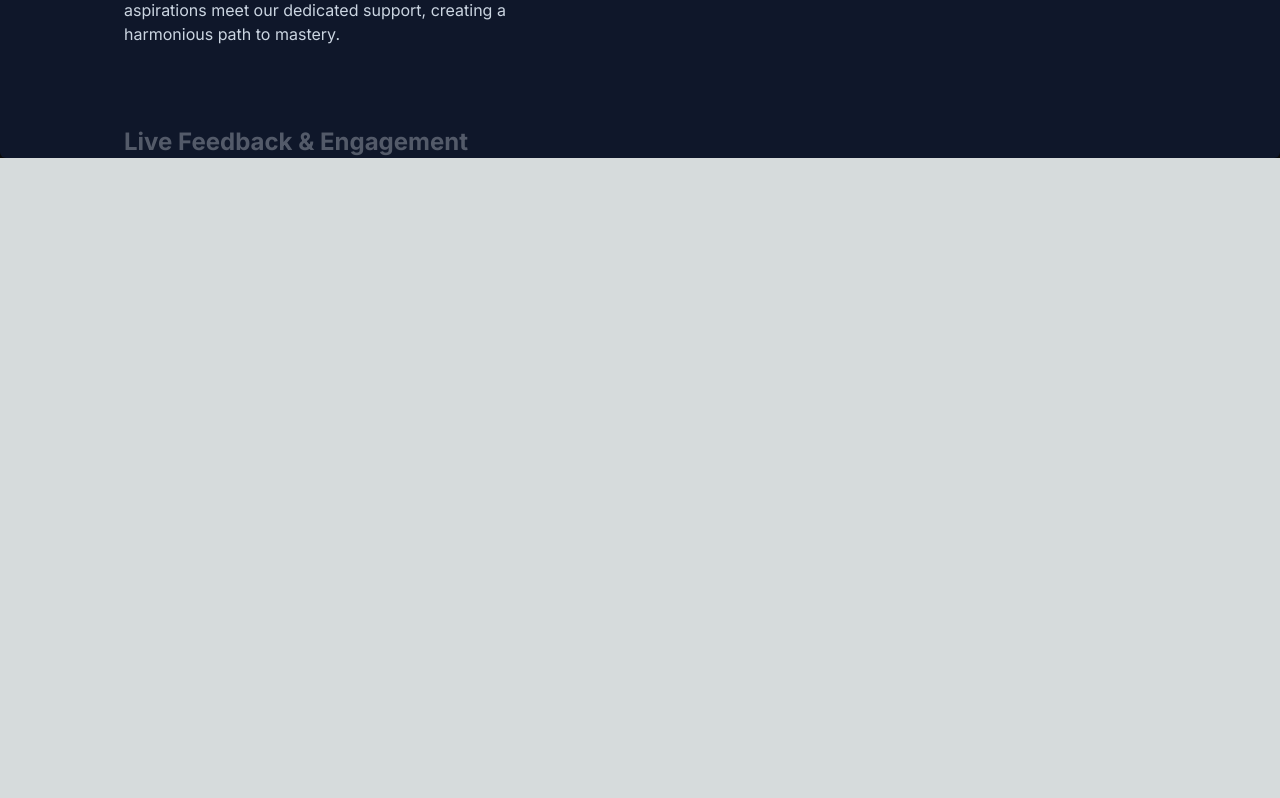
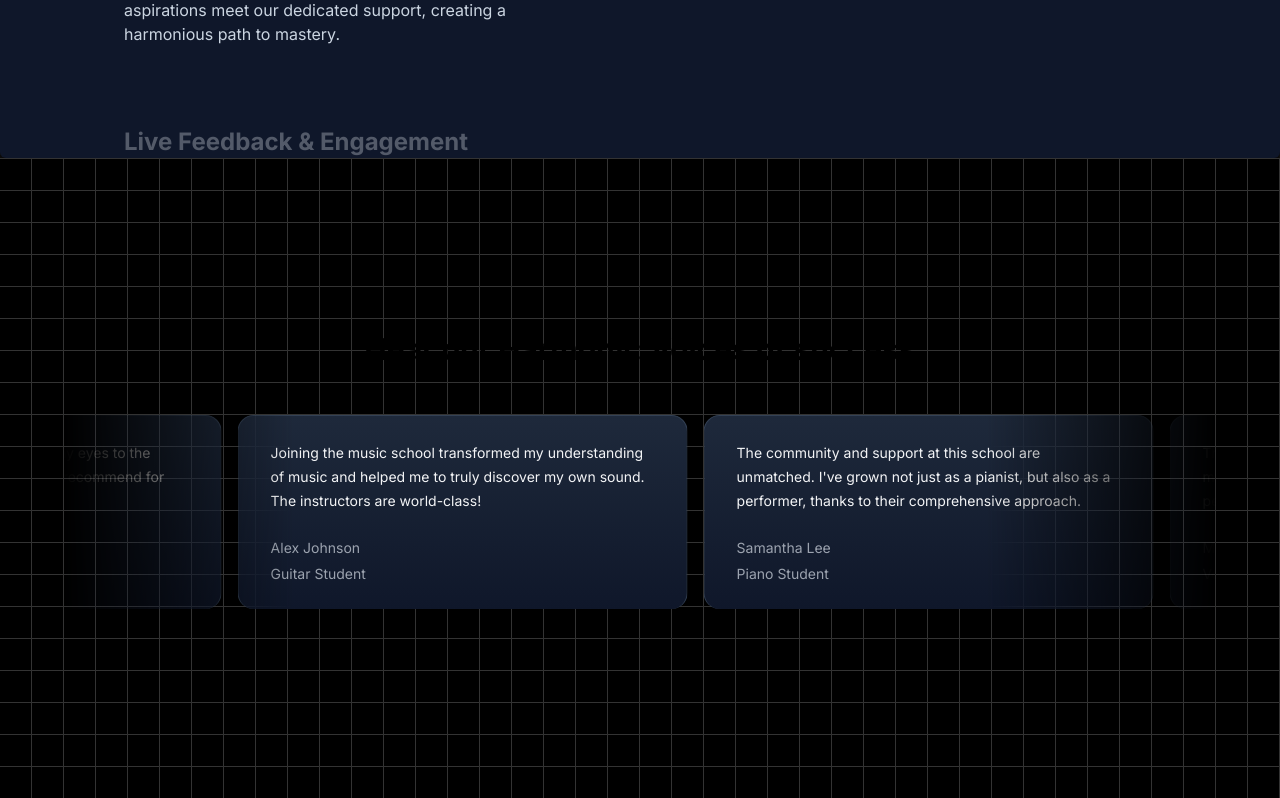
Before and after one commit to adityakkpk/musicnextjs, a Next.js app: page / in a window 1280 px wide. Shown: the part 1670-2468 px from the top of the page. Before the commit the page ends 1828 px from the top, so only its background shows below. Built offline with nearby package versions, Linux system fonts and the light colour scheme.

Commit message:
Day 6 - Grid background and Moving cards

```diff
--- a/src/app/page.tsx
+++ b/src/app/page.tsx
@@ -1,5 +1,6 @@
 import FeaturedCourses from "@/components/FeaturedCourses";
 import HeroSection from "@/components/HeroSection";
+import TestimonialCards from "@/components/TestimonialCards";
 import WhyChooseUs from "@/components/WhyChooseUs";
 
 export default function Home() {
@@ -8,6 +9,7 @@
       <HeroSection />
       <FeaturedCourses />
       <WhyChooseUs />
+      <TestimonialCards />
     </main>
   );
 }
--- /dev/null
+++ b/src/components/TestimonialCards.tsx
@@ -0,0 +1,56 @@
+"use client";
+import { InfiniteMovingCards } from "./ui/infinite-moving-cards";
+
+const TestimonialCards = () => {
+  const musicSchoolTestimonials = [
+    {
+      quote:
+        "Joining the music school transformed my understanding of music and helped me to truly discover my own sound. The instructors are world-class!",
+      name: "Alex Johnson",
+      title: "Guitar Student",
+    },
+    {
+      quote:
+        "The community and support at this school are unmatched. I've grown not just as a pianist, but also as a performer, thanks to their comprehensive approach.",
+      name: "Samantha Lee",
+      title: "Piano Student",
+    },
+    {
+      quote:
+        "This school offered me the tools and confidence to take my singing to the next level. I'm endlessly grateful for the personalized coaching.",
+      name: "Michael Chen",
+      title: "Vocal Student",
+    },
+    {
+      quote:
+        "As a violinist, finding the right mentor can be challenging, but this school matched me with a teacher who truly understands my goals and challenges.",
+      name: "Emily Taylor",
+      title: "Violin Student",
+    },
+    {
+      quote:
+        "The production courses here opened my eyes to the intricacies of music production. Highly recommend for any aspiring producers!",
+      name: "Chris Morales",
+      title: "Music Production Student",
+    },
+  ];
+
+  return (
+    <div className="h-[40rem] w-full dark:bg-black dark:bg-grid-white/[0.2] relative flex flex-col items-center justify-center overflow-hidden">
+      <h2 className="text-3xl font-bold text-center mb-8 z-10">
+        Hear our Harmony: Voices of success
+      </h2>
+      <div className="flex justify-center w-full overflow-hidden px-4 sm:px-6 lg:px-8">
+        <div className="w-full max-w-6xl">
+          <InfiniteMovingCards
+            items={musicSchoolTestimonials}
+            direction="right"
+            speed="slow"
+          />
+        </div>
+      </div>
+    </div>
+  );
+};
+
+export default TestimonialCards;
--- /dev/null
+++ b/src/components/ui/infinite-moving-cards.tsx
@@ -0,0 +1,121 @@
+"use client";
+
+import { cn } from "@/utils/cn";
+import React, { useEffect, useState } from "react";
+
+export const InfiniteMovingCards = ({
+  items,
+  direction = "left",
+  speed = "fast",
+  pauseOnHover = true,
+  className,
+}: {
+  items: {
+    quote: string;
+    name: string;
+    title: string;
+  }[];
+  direction?: "left" | "right";
+  speed?: "fast" | "normal" | "slow";
+  pauseOnHover?: boolean;
+  className?: string;
+}) => {
+  const containerRef = React.useRef<HTMLDivElement>(null);
+  const scrollerRef = React.useRef<HTMLUListElement>(null);
+
+  useEffect(() => {
+    addAnimation();
+  }, []);
+  const [start, setStart] = useState(false);
+  function addAnimation() {
+    if (containerRef.current && scrollerRef.current) {
+      const scrollerContent = Array.from(scrollerRef.current.children);
+
+      scrollerContent.forEach((item) => {
+        const duplicatedItem = item.cloneNode(true);
+        if (scrollerRef.current) {
+          scrollerRef.current.appendChild(duplicatedItem);
+        }
+      });
+
+      getDirection();
+      getSpeed();
+      setStart(true);
+    }
+  }
+  const getDirection = () => {
+    if (containerRef.current) {
+      if (direction === "left") {
+        containerRef.current.style.setProperty(
+          "--animation-direction",
+          "forwards"
+        );
+      } else {
+        containerRef.current.style.setProperty(
+          "--animation-direction",
+          "reverse"
+        );
+      }
+    }
+  };
+  const getSpeed = () => {
+    if (containerRef.current) {
+      if (speed === "fast") {
+        containerRef.current.style.setProperty("--animation-duration", "20s");
+      } else if (speed === "normal") {
+        containerRef.current.style.setProperty("--animation-duration", "40s");
+      } else {
+        containerRef.current.style.setProperty("--animation-duration", "80s");
+      }
+    }
+  };
+  return (
+    <div
+      ref={containerRef}
+      className={cn(
+        "scroller relative z-20 max-w-7xl overflow-hidden  [mask-image:linear-gradient(to_right,transparent,white_20%,white_80%,transparent)]",
+        className
+      )}
+    >
+      <ul
+        ref={scrollerRef}
+        className={cn(
+          " flex min-w-full shrink-0 gap-4 py-4 w-max flex-nowrap",
+          start && "animate-scroll ",
+          pauseOnHover && "hover:[animation-play-state:paused]"
+        )}
+      >
+        {items.map((item, idx) => (
+          <li
+            className="w-[350px] max-w-full relative rounded-2xl border border-b-0 flex-shrink-0 border-slate-700 px-8 py-6 md:w-[450px]"
+            style={{
+              background:
+                "linear-gradient(180deg, var(--slate-800), var(--slate-900)",
+            }}
+            key={item.name}
+          >
+            <blockquote>
+              <div
+                aria-hidden="true"
+                className="user-select-none -z-1 pointer-events-none absolute -left-0.5 -top-0.5 h-[calc(100%_+_4px)] w-[calc(100%_+_4px)]"
+              ></div>
+              <span className=" relative z-20 text-sm leading-[1.6] text-gray-100 font-normal">
+                {item.quote}
+              </span>
+              <div className="relative z-20 mt-6 flex flex-row items-center">
+                <span className="flex flex-col gap-1">
+                  <span className=" text-sm leading-[1.6] text-gray-400 font-normal">
+                    {item.name}
+                  </span>
+                  <span className=" text-sm leading-[1.6] text-gray-400 font-normal">
+                    {item.title}
+                  </span>
+                </span>
+              </div>
+            </blockquote>
+          </li>
+        ))}
+      </ul>
+    </div>
+  );
+};
--- a/tailwind.config.ts
+++ b/tailwind.config.ts
@@ -1,5 +1,7 @@
 import type { Config } from "tailwindcss";
 const defaultTheme = require("tailwindcss/defaultTheme");
+const svgToDataUri = require("mini-svg-data-uri");
+
 const colors = require("tailwindcss/colors");
 const {
   default: flattenColorPalette,
@@ -21,6 +23,7 @@
       },
       animation: {
         spotlight: "spotlight 2s ease .75s 1 forwards",
+        scroll: "scroll var(--animation-duration, 40s) var(--animation-direction, forwards) linear infinite",
       },
       keyframes: {
         spotlight: {
@@ -33,11 +36,17 @@
             transform: "translate(-50%,-40%) scale(1)",
           },
         },
+        scroll: {
+          to: {
+            transform: "translate(calc(-50% - 0.5rem))",
+          },
+        },
       },
     },
   },
   plugins: [
     addVariablesForColors,
+    addSvgPatterns,
   ],
 };
 
@@ -53,4 +62,27 @@
   });
 }
 
+function addSvgPatterns({ matchUtilities, theme }: any) {
+  matchUtilities(
+    {
+      'bg-grid': (value: any) => ({
+        backgroundImage: `url("${svgToDataUri(
+          `<svg xmlns="http://www.w3.org/2000/svg" viewBox="0 0 32 32" width="32" height="32" fill="none" stroke="${value}"><path d="M0 .5H31.5V32"/></svg>`
+        )}")`,
+      }),
+      'bg-grid-small': (value: any) => ({
+        backgroundImage: `url("${svgToDataUri(
+          `<svg xmlns="http://www.w3.org/2000/svg" viewBox="0 0 32 32" width="8" height="8" fill="none" stroke="${value}"><path d="M0 .5H31.5V32"/></svg>`
+        )}")`,
+      }),
+      'bg-dot': (value: any) => ({
+        backgroundImage: `url("${svgToDataUri(
+          `<svg xmlns="http://www.w3.org/2000/svg" viewBox="0 0 32 32" width="16" height="16" fill="none"><circle fill="${value}" id="pattern-circle" cx="10" cy="10" r="1.6257413380501518"></circle></svg>`
+        )}")`,
+      }),
+    },
+    { values: flattenColorPalette(theme('backgroundColor')), type: 'color' }
+  );
+}
+
 export default config;
```
Also changed, not shown: 1 other file (tests, documents, lock files or other folders).
